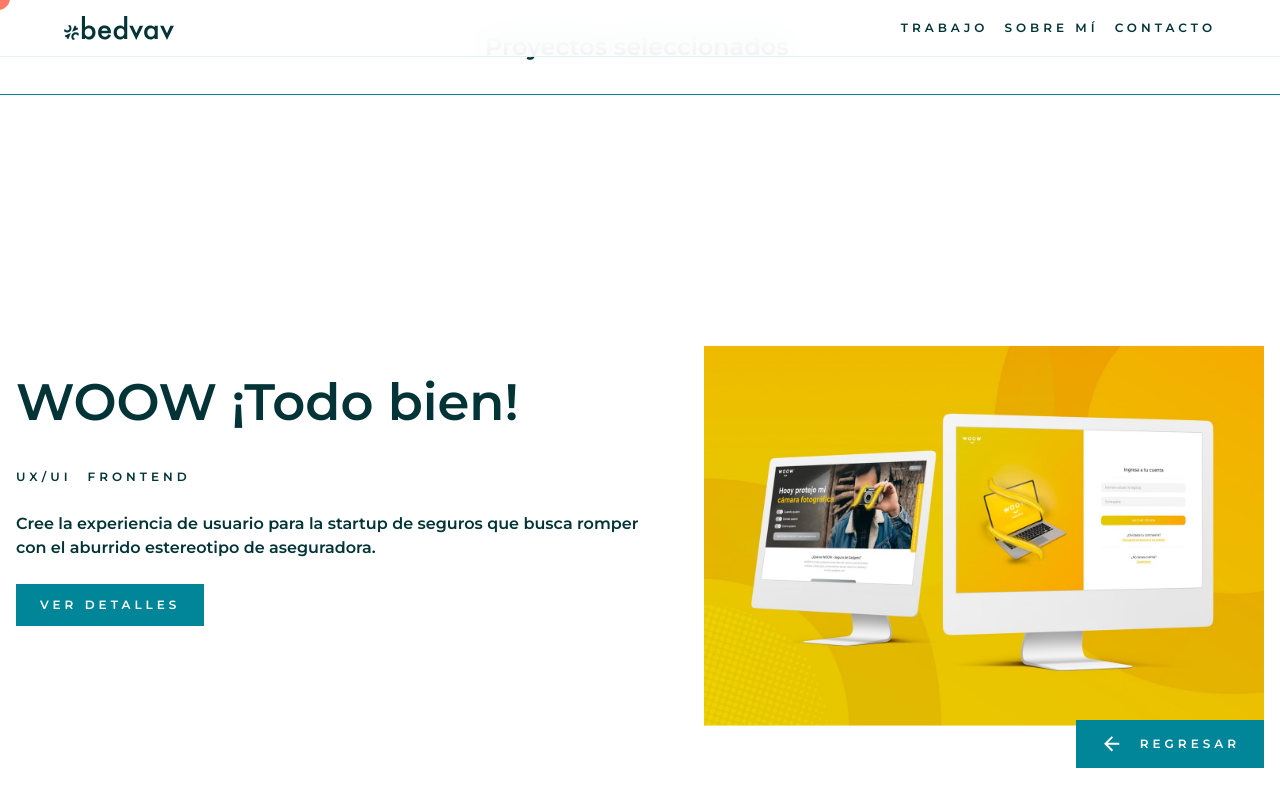
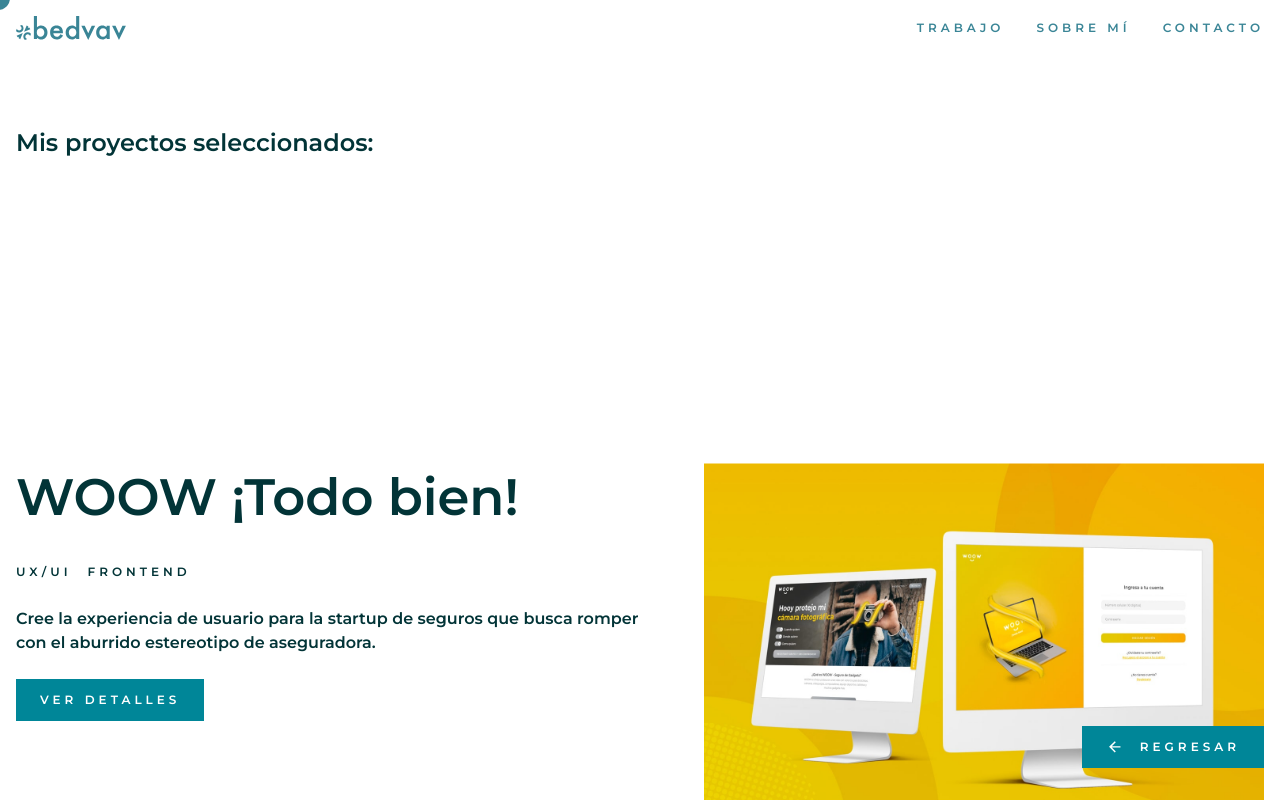
Before and after one commit to obeskay/obedvav-portfolio, a Next.js app: page /projects in a window 1280 px wide. Shown: the top 800 px of the page. Built offline with nearby package versions, Linux system fonts and the light colour scheme.

Commit message:
Navbar corregida

```diff
--- a/components/Cursor.tsx
+++ b/components/Cursor.tsx
@@ -28,7 +28,7 @@
   return (
     <motion.div
       id="cursor"
-      className="fixed hidden md:block w-[1rem] h-[1rem] rounded-full bg-primary !z-[99] mix-blend-difference pointer-events-none"
+      className="fixed hidden md:block w-[1rem] h-[1rem] rounded-full bg-secondary !z-[99] mix-blend-difference pointer-events-none"
       style={{
         translateX: cursorXSpring,
         translateY: cursorYSpring,
--- a/components/Navbar.tsx
+++ b/components/Navbar.tsx
@@ -6,8 +6,8 @@
 const Navbar = () => {
   const { isCursorHover, setCursorHover } = useAppContext();
   return (
-    <nav className="fixed z-50 w-full bg-white/90 md:backdrop-blur-lg">
-      <div className="flex p-[1rem] md:px-[4rem] mx-auto text-sm border-b items-center spaced-text space-x-[1rem] justify-between border-primary/10 text-dark">
+    <nav className="z-[10] hidden w-full md:block md:fixed  backdrop-blur-sm  mix-blend-difference">
+      <div className="container flex py-[1rem] mx-auto text-sm  items-center spaced-text space-x-[1rem] justify-between  text-secondary">
         <Link href="/">
           <motion.a
             onHoverStart={() => setCursorHover(true)}
@@ -34,7 +34,7 @@
             </svg>
           </motion.a>
         </Link>
-        <div className="space-x-[1rem] flex align-center">
+        <div className="space-x-[2rem] flex align-center">
           <Link href="/projects">
             <motion.a
               onHoverStart={() => setCursorHover(true)}
--- a/components/ParallaxItem.tsx
+++ b/components/ParallaxItem.tsx
@@ -16,7 +16,7 @@
 const ParallaxItem = ({
   children,
   className,
-  offset = 300,
+  offset = 200,
 }: ParallaxProps): JSX.Element => {
   const prefersReducedMotion = useReducedMotion();
   const [elementTop, setElementTop] = useState(0);
@@ -29,7 +29,7 @@
   const final = elementTop + offset;
 
   const yRange = useTransform(scrollY, [initial, final], [offset, -offset]);
-  const y = useSpring(yRange, { stiffness: 180, damping: 80 });
+  const y = useSpring(yRange, { stiffness: 100, damping: 25 });
 
   useLayoutEffect(() => {
     const element = ref.current;
--- a/components/ProjectCard.tsx
+++ b/components/ProjectCard.tsx
@@ -107,7 +107,7 @@
             ease: [0.4, 0.13, 0.23, 0.96],
             delay: 0.25,
           }}
-          className="relative w-[full] mx-auto overflow-hidden z-[-1] "
+          className="relative w-[full] mx-auto overflow-hidden z-[0] "
         >
           <motion.img
             initial={{ scale: 1.25 }}
--- a/pages/_app.tsx
+++ b/pages/_app.tsx
@@ -15,8 +15,9 @@
         <link rel="icon" href="/favicon.ico" />
       </Head>
 
+      <Navbar />
       <Cursor />
-      <Navbar />
+
       <AnimateSharedLayout>
         <AnimatePresence exitBeforeEnter>
           <Component {...pageProps} key={router.route} />
--- a/pages/_document.tsx
+++ b/pages/_document.tsx
@@ -23,7 +23,8 @@
             rel="stylesheet"
           />
         </Head>
-        <body className="font-sans select-none bg-light text-dark max-w-[100vw] overflow-x-hidden">
+        <body className="font-sans select-none text-dark max-w-[100vw] overflow-x-hidden">
+          <div className="fixed z-[-1] w-[100vw] h-[webkit-fill-available] md:h-[100vh] bg-light" />
           <Main />
           <NextScript />
         </body>
--- a/pages/index.tsx
+++ b/pages/index.tsx
@@ -67,7 +67,12 @@
             >
               <Link href="projects">
                 <a href="">
-                  <Button>⚡️ Mira mi trabajo</Button>
+                  <Button className="flex items-center w-full">
+                    <span className="text-[1.5rem] leading-[0] mr-[0.5rem]">
+                      ⚡️
+                    </span>{" "}
+                    Mira mi trabajo
+                  </Button>
                 </a>
               </Link>
             </motion.div>
@@ -77,8 +82,14 @@
             >
               <Link href="me">
                 <a href="">
-                  <Button outlined className="w-full text-light md:text-dark">
-                    😃 Conóceme
+                  <Button
+                    outlined
+                    className="flex items-center w-full text-light md:text-dark"
+                  >
+                    <span className="text-[1.5rem] leading-[0] mr-[0.5rem]">
+                      😃
+                    </span>{" "}
+                    Conóceme
                   </Button>
                 </a>
               </Link>
--- a/pages/me.tsx
+++ b/pages/me.tsx
@@ -12,16 +12,21 @@
     <>
       <motion.div
         className="fixed z-10 bottom-[2rem] right-[1rem]"
-        initial={{ translateX: 100, opacity: 0 }}
+        initial={{ translateX: "100%", opacity: 0 }}
         animate={{ translateX: 0, opacity: 1 }}
-        exit={{ translateX: 100, opacity: 0 }}
+        exit={{ translateX: "100%", opacity: 0 }}
+        transition={{
+          duration: 0.75,
+          ease: [0.4, 0.13, 0.23, 0.96],
+          delay: 0.25,
+        }}
       >
         <Link href="/">
           <a>
             <Button className="flex items-center">
               <svg
-                width="24"
-                height="24"
+                width="18"
+                height="18"
                 viewBox="0 0 25 25"
                 fill="none"
                 xmlns="http://www.w3.org/2000/svg"
--- a/pages/projects.tsx
+++ b/pages/projects.tsx
@@ -13,16 +13,21 @@
     <>
       <motion.div
         className="fixed z-10 bottom-[2rem] right-[1rem]"
-        initial={{ translateX: 100, opacity: 0 }}
+        initial={{ translateX: "100%", opacity: 0 }}
         animate={{ translateX: 0, opacity: 1 }}
-        exit={{ translateX: 100, opacity: 0 }}
+        exit={{ translateX: "100%", opacity: 0 }}
+        transition={{
+          duration: 0.75,
+          ease: [0.4, 0.13, 0.23, 0.96],
+          delay: 0.25,
+        }}
       >
         <Link href="/">
           <a>
             <Button className="flex items-center">
               <svg
-                width="24"
-                height="24"
+                width="18"
+                height="18"
                 viewBox="0 0 25 25"
                 fill="none"
                 xmlns="http://www.w3.org/2000/svg"
@@ -84,25 +89,13 @@
         animate="show"
         exit="exit"
       >
-        <motion.div
-          initial={{ opacity: 1, y: "-100%" }}
-          animate={{ opacity: 1, y: "0" }}
-          exit={{ opacity: 1, y: "-100%" }}
-          transition={{
-            duration: 1,
-            ease: [0.4, 0.13, 0.23, 0.96],
-            delay: 0.25,
-          }}
-          className="w-full h-full flex justify-center p-[1rem] md:p-[4rem] md:py-[2rem] border-primary bg-light border-b !z-50"
-        >
-          <motion.div className="max-w-[520px] space-y-[1.5rem] text-lg">
-            <TextReveal className="text-2xl">
-              Proyectos seleccionados
+        <motion.div className="w-full">
+          <div className="container mx-auto py-[2rem] md:pt-[8rem]">
+            <TextReveal className="text-2xl text-center">
+              Mis proyectos seleccionados:
             </TextReveal>
-          </motion.div>
-        </motion.div>
+          </div>
 
-        <motion.div className="w-full">
           <ProjectCard
             name="WOOW ¡Todo bien!"
             roles={["ux/ui", "Frontend"]}
--- a/styles/global.css
+++ b/styles/global.css
@@ -13,7 +13,7 @@
 }
 
 @screen lg {
-  html, a{
+  html, a, label{
     cursor: none !important;
 
   }
--- a/tailwind.config.js
+++ b/tailwind.config.js
@@ -12,7 +12,7 @@
         dark: "#023437",
         light: "#FFFFFF",
         primary: "#008698",
-        secondary: "#EE372C",
+        secondary: "#C57A69",
       },
       container: {
         padding: {
```
